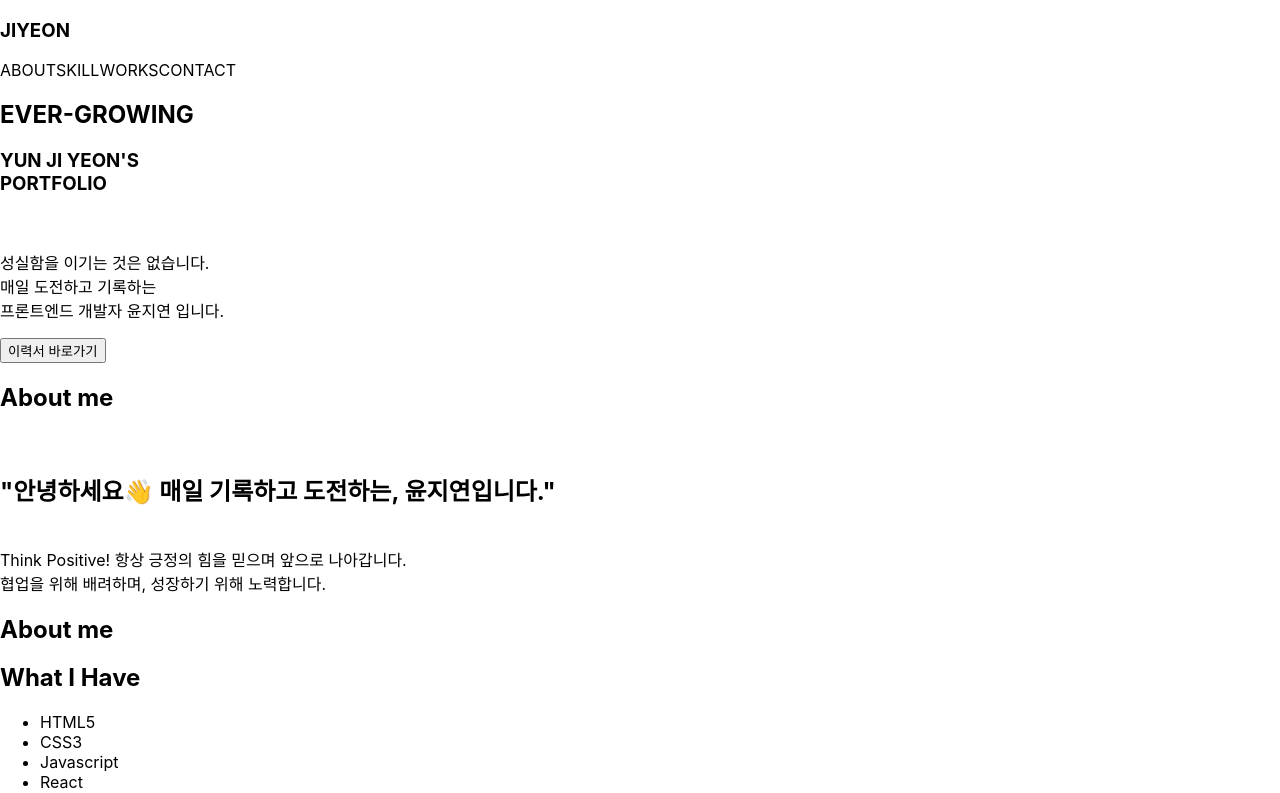
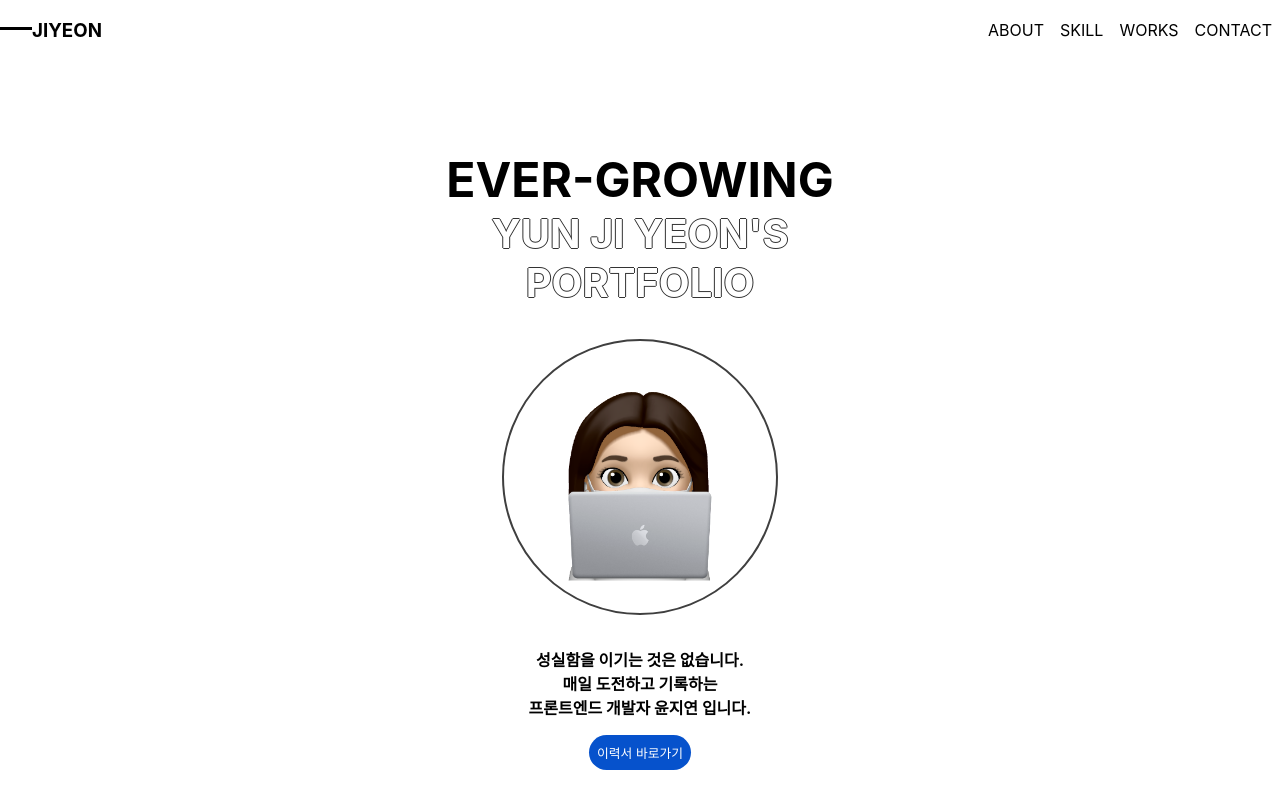
Before and after one commit to jiyeonyun/newPf, a React (Create React App) app: page / in a window 1280 px wide. Shown: the top 793 px of the page. Built offline with nearby package versions, Linux system fonts and the light colour scheme.

Commit message:
header,main

```diff
--- a/src/app.jsx
+++ b/src/app.jsx
@@ -10,7 +10,6 @@ import Work from './components/work/work';
 function App() {
   return (
     <>
-
     <Header/>
     <Main/>
     <About/>
--- a/src/components/header/header.module.css
+++ b/src/components/header/header.module.css
@@ -0,0 +1,22 @@
+.header{
+    display: flex;
+    flex-direction: row;
+    align-items: center;
+    justify-content: space-between;
+}
+.headerTitle::before{
+    content: "";
+    width: 2rem;
+    height: 0.2rem;
+    margin-bottom: 0.4rem;
+    background-color: rgb(0, 0, 0);
+    display: inline-block;
+}
+.navItem{
+    margin-left: 0.5rem;
+    margin-right: 0.5rem;
+    cursor: pointer;
+}
+.navItem:hover{
+    color: #999;
+}
--- a/src/components/main/main.jsx
+++ b/src/components/main/main.jsx
@@ -12,7 +12,7 @@ const Main = (props) => {
                 PORTFOLIO
             </h3>
             <div className={styles.imgWrap}>
-                <img src="" alt="" />
+                <img className={styles.img} src="./img/header.png" alt="" />
             </div>
             <p className={styles.mainDesc}>
                 성실함을 이기는 것은 없습니다. <br/>
--- a/src/components/main/main.module.css
+++ b/src/components/main/main.module.css
@@ -0,0 +1,51 @@
+.section{
+    box-sizing: border-box;
+    height: 100vh;
+    display: flex;
+    flex-direction: column;
+    align-items: center;
+    justify-content: center;
+}
+.mainTitle{
+    text-align: center;
+    font-size: 3rem;
+    margin: 0;
+}
+.secondTitle{
+    text-align: center;
+    font-size: 2.5rem;
+    margin: 0;
+    margin-bottom: 2rem;
+    color: #fff;
+    text-shadow: -1px 0 #333, 0 1px #333, 1px 0 #333, 0 -1px #333;
+}
+.imgWrap{
+    height: 17em;
+    border: 2px solid rgb(63, 63, 63);
+    border-radius: 50%;
+    display: flex;
+    align-items: center;
+    justify-content: center;
+}
+.img{
+    box-sizing: border-box;
+    padding: 1rem;
+    margin: 0;
+    width: 100%;
+    height: 100%;
+}
+.mainDesc{
+    box-sizing: border-box;
+    margin-top: 2rem;
+    text-align: center;
+    font-weight: bold;
+    font-size: 1rem;
+}
+.button{
+    border: none;
+    font-size: 0.8rem;
+    padding: 0.5rem;
+    border-radius: 3rem;
+    color: white;
+    background-color: rgb(6, 82, 204);
+}
```
Also changed, not shown: public/img/header.png (added).
